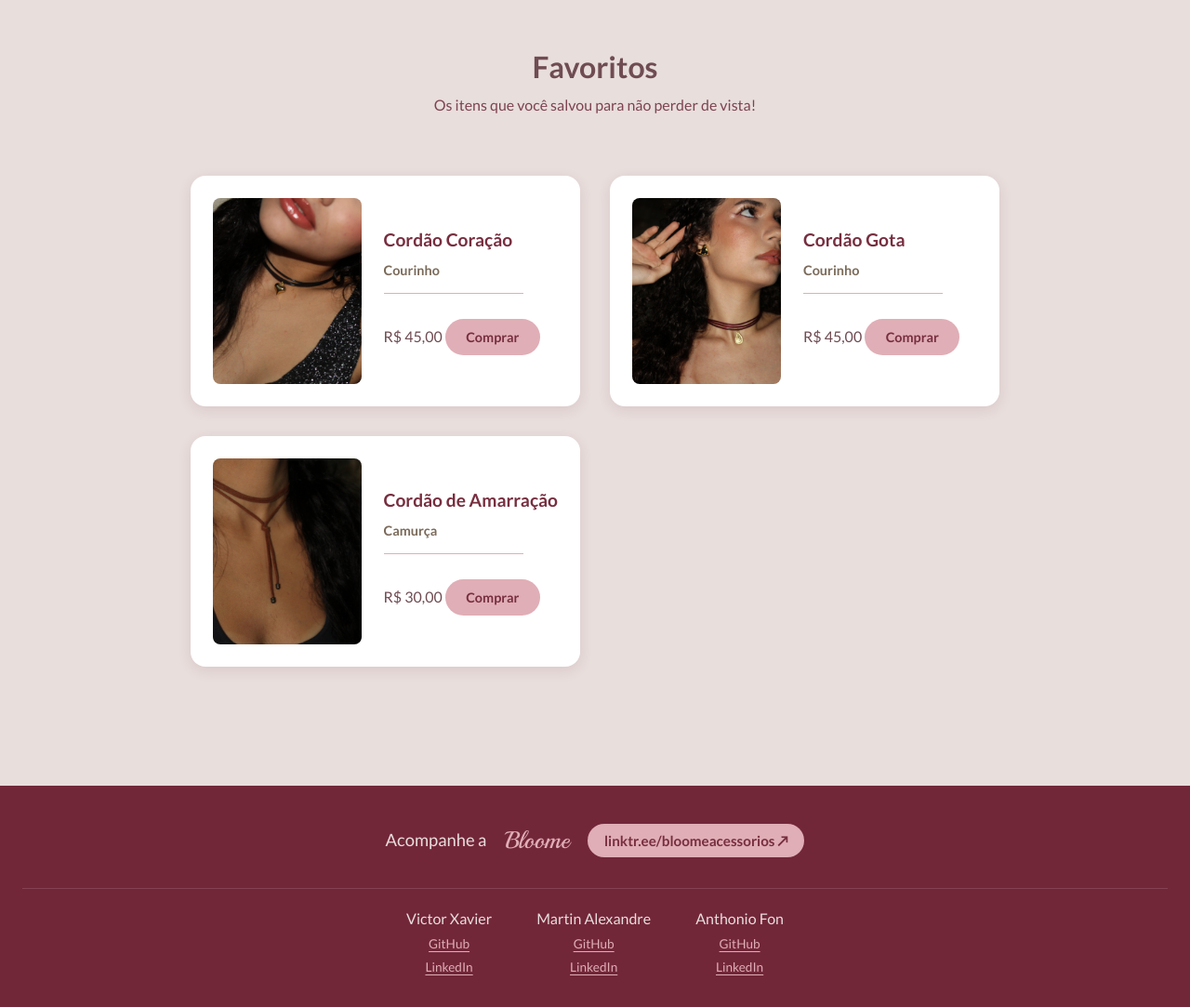
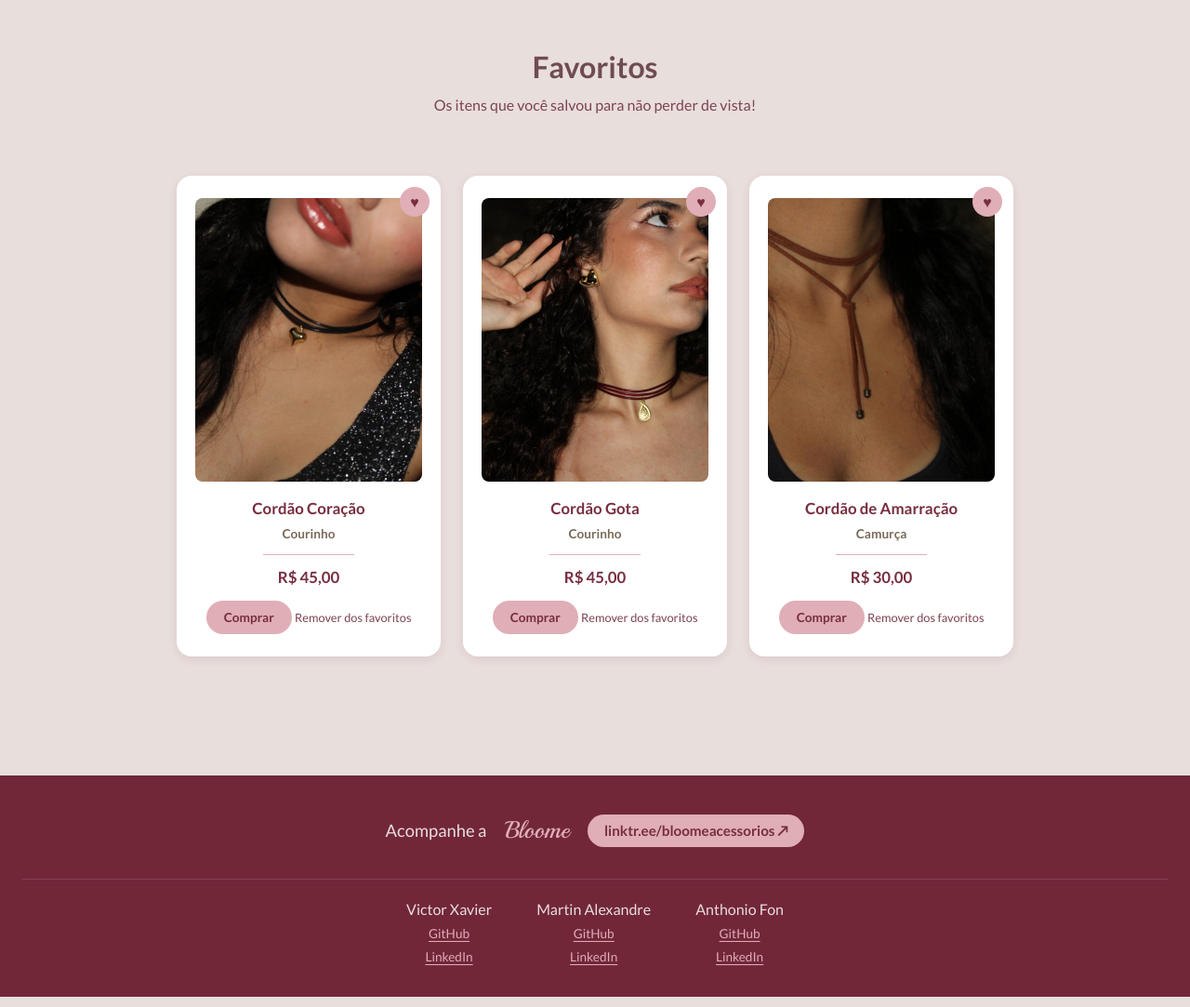
Before and after one commit to martin-alexandre-707/bloome-catalogo, a Flask app: page /favoritos in a window 1280 px wide. Shown: the part 75-1158 px from the top of the page at 93% size. Run offline with Flask 3, Linux system fonts and the light colour scheme.

Commit message:
atualiza favoritos

```diff
--- a/static/css/styles.css
+++ b/static/css/styles.css
@@ -234,6 +234,104 @@ img {
   margin-top: 0.9rem;
   padding: 0.55rem 1.4rem;
   font-size: 0.9rem;
+}
+
+
+.favorites {
+  display: grid;
+  grid-template-columns: repeat(3, 1fr);
+  gap: 1.5rem;
+  max-width: 900px;
+  margin: 4rem auto 5rem;
+}
+
+.favorite {
+  position: relative;
+  background: #fff;
+  border-radius: 1rem;
+  padding: 1.5rem 1.25rem;
+  box-shadow: 0 3px 10px rgba(119, 46, 63, 0.1);
+}
+
+.favorite:hover {
+  box-shadow: 0 6px 16px rgba(119, 46, 63, 0.16);
+}
+
+.favorite__heart {
+  position: absolute;
+  top: 0.75rem;
+  right: 0.75rem;
+  width: 2rem;
+  height: 2rem;
+  display: grid;
+  place-items: center;
+  border-radius: 50%;
+  background: var(--color-rose-light);
+  color: var(--color-wine);
+  font-size: 1rem;
+  line-height: 1;
+}
+
+.favorite__image {
+  width: 100%;
+  aspect-ratio: 4 / 5;
+  object-fit: cover;
+  border-radius: 0.5rem;
+}
+
+.favorite__info {
+  padding-top: 1rem;
+  text-align: center;
+}
+
+.favorite__name {
+  color: var(--color-wine);
+  font-size: 1.05rem;
+  font-weight: 700;
+}
+
+.favorite__description {
+  margin-top: 0.3rem;
+  font-size: 0.85rem;
+  color: var(--color-taupe);
+  font-weight: 600;
+}
+
+.favorite__divider {
+  border: none;
+  border-top: 1px solid var(--color-rose-light);
+  width: 40%;
+  margin: 0.7rem auto;
+}
+
+.favorite__price {
+  display: block;
+  font-size: 1.05rem;
+  font-weight: 700;
+  color: var(--color-wine);
+}
+
+.favorite .btn {
+  margin-top: 0.8rem;
+  padding: 0.5rem 1.2rem;
+  font-size: 0.85rem;
+}
+
+.favorite__remove {
+  display: inline-block;
+  margin-top: 0.5rem;
+  font-size: 0.8rem;
+  color: var(--color-rose-deep);
+}
+
+.favorite__remove:hover {
+  text-decoration: underline;
+}
+
+.favorite__remove:focus-visible {
+  outline: 2px solid var(--color-rose-deep);
+  outline-offset: 2px;
+  border-radius: 3px;
 }
 
 
@@ -969,6 +1067,10 @@ img {
     grid-template-columns: 1fr;
   }
 
+  .favorites {
+    grid-template-columns: repeat(2, 1fr);
+  }
+
   .cart {
     flex-direction: column;
   }
@@ -991,6 +1093,12 @@ img {
   }
 
   .products {
+    grid-template-columns: 1fr;
+    margin: 3rem 1rem;
+    gap: 1.5rem;
+  }
+
+  .favorites {
     grid-template-columns: 1fr;
     margin: 3rem 1rem;
     gap: 1.5rem;
--- a/templates/favoritos.html
+++ b/templates/favoritos.html
@@ -9,38 +9,44 @@
     <h1>Favoritos</h1>
     <p class="subtitle">Os itens que você salvou para não perder de vista!</p>
 
-    <section class="products" aria-label="Lista de favoritos">
+    <section class="favorites" aria-label="Lista de favoritos">
 
-        <article class="product">
-            <img src="{{ url_for('static', filename='imgs/cordao_coracao.png') }}" alt="Cordão Coração" class="product__image">
-            <div class="product__info">
-                <h2 class="product__name">Cordão Coração</h2>
-                <p class="product__description">Courinho</p>
-                <hr class="product__divider">
-                R$ 45,00
+        <article class="favorite">
+            <span class="favorite__heart" aria-hidden="true">&#9829;</span>
+            <img src="{{ url_for('static', filename='imgs/cordao_coracao.png') }}" alt="Cordão Coração" class="favorite__image">
+            <div class="favorite__info">
+                <h2 class="favorite__name">Cordão Coração</h2>
+                <p class="favorite__description">Courinho</p>
+                <hr class="favorite__divider">
+                <span class="favorite__price">R$ 45,00</span>
                 <a href="{{ url_for('carrinho') }}" class="btn">Comprar</a>
+                <a href="{{ url_for('favoritos') }}" class="favorite__remove">Remover dos favoritos</a>
             </div>
         </article>
 
-        <article class="product">
-            <img src="{{ url_for('static', filename='imgs/cordao_gota.png') }}" alt="Cordão Gota" class="product__image">
-            <div class="product__info">
-                <h2 class="product__name">Cordão Gota</h2>
-                <p class="product__description">Courinho</p>
-                <hr class="product__divider">
-                R$ 45,00
+        <article class="favorite">
+            <span class="favorite__heart" aria-hidden="true">&#9829;</span>
+            <img src="{{ url_for('static', filename='imgs/cordao_gota.png') }}" alt="Cordão Gota" class="favorite__image">
+            <div class="favorite__info">
+                <h2 class="favorite__name">Cordão Gota</h2>
+                <p class="favorite__description">Courinho</p>
+                <hr class="favorite__divider">
+                <span class="favorite__price">R$ 45,00</span>
                 <a href="{{ url_for('carrinho') }}" class="btn">Comprar</a>
+                <a href="{{ url_for('favoritos') }}" class="favorite__remove">Remover dos favoritos</a>
             </div>
         </article>
 
-        <article class="product">
-            <img src="{{ url_for('static', filename='imgs/cordao_amarracao.png') }}" alt="Cordão de Amarração" class="product__image">
-            <div class="product__info">
-                <h2 class="product__name">Cordão de Amarração</h2>
-                <p class="product__description">Camurça</p>
-                <hr class="product__divider">
-                R$ 30,00
+        <article class="favorite">
+            <span class="favorite__heart" aria-hidden="true">&#9829;</span>
+            <img src="{{ url_for('static', filename='imgs/cordao_amarracao.png') }}" alt="Cordão de Amarração" class="favorite__image">
+            <div class="favorite__info">
+                <h2 class="favorite__name">Cordão de Amarração</h2>
+                <p class="favorite__description">Camurça</p>
+                <hr class="favorite__divider">
+                <span class="favorite__price">R$ 30,00</span>
                 <a href="{{ url_for('carrinho') }}" class="btn">Comprar</a>
+                <a href="{{ url_for('favoritos') }}" class="favorite__remove">Remover dos favoritos</a>
             </div>
         </article>
 
```
